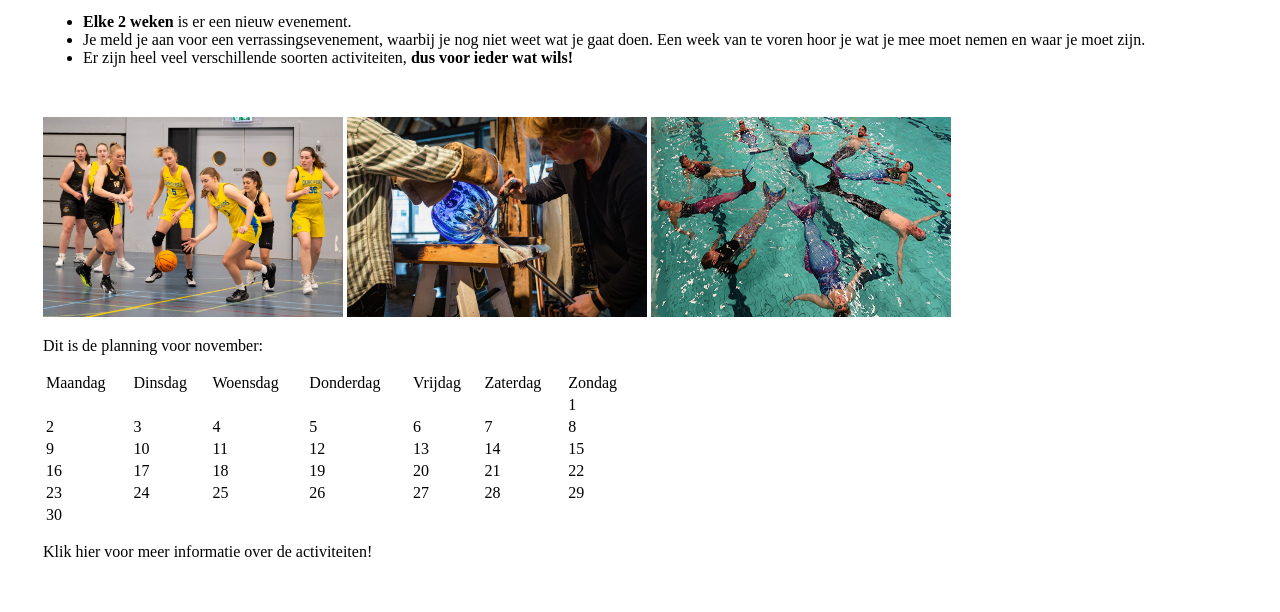
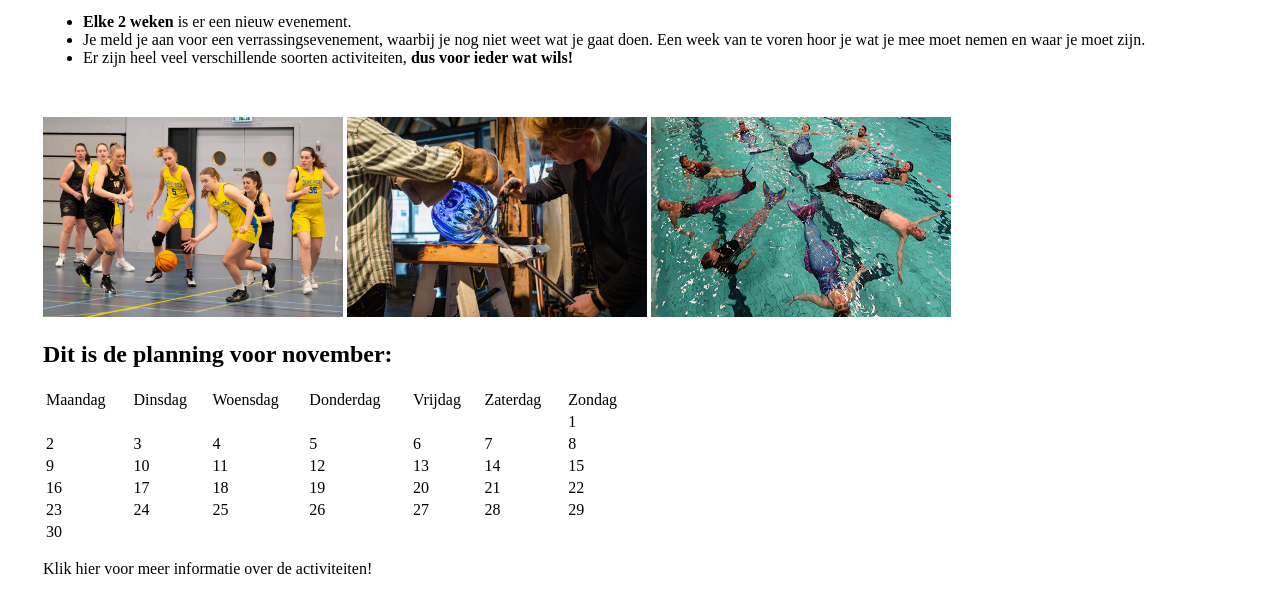
Before and after one commit to 199700-EC/html-weekopdracht-2-bouwen, a plain HTML site: page index.html in a window 1280 px wide. Shown: the part 144-756 px from the top of the page. Drawn offline with Linux system fonts and the light colour scheme.

Commit message:
WebLab Run 20-11-2026 11:34:53 (UTC+01:00)

```diff
--- a/index.html
+++ b/index.html
@@ -29,7 +29,7 @@
    <img src="zeemeermin-zwemmen.png" alt="Voorgaande activiteit: zeemeermin zwemmen" width="300" height="200">
 
 
-  <p>Dit is de planning voor november:</p>
+  <h2>Dit is de planning voor november:</h2>
   <table>
     <tr>
       <td>Maandag</td>
```
Also changed, not shown: 1 other file.
